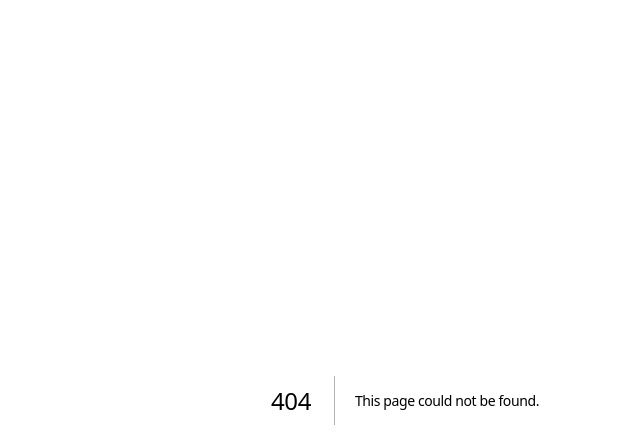
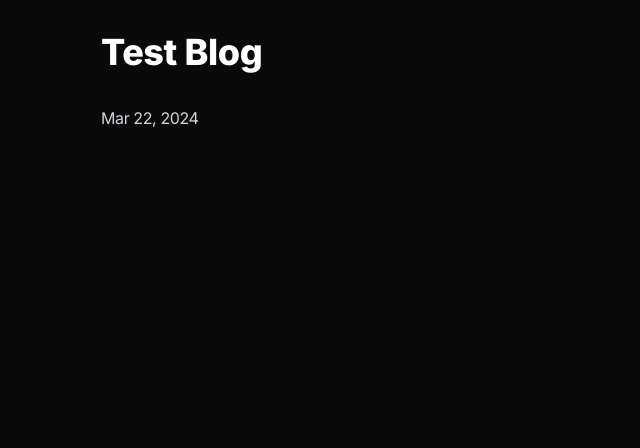
Before and after one commit to leomosley/mosly.dev, a Next.js app: page /blog/test-blog in a window 1280 px wide. Before the commit this address had no page. Shown: the top 448 px of the page, without its empty margins (235-875 px from the left). Built offline with nearby package versions, Linux system fonts and the light colour scheme.

Commit message:
redesigned blog structure - new methods

```diff
--- /dev/null
+++ b/app/blog/[name]/page.tsx
@@ -0,0 +1,20 @@
+import React from 'react';
+import Markdown from 'react-markdown';
+import { getBlogByLocation, getBlogContent } from '@/blogs';
+
+export default function Blog({ params } : { params: { name: string}}) {
+  const blog = getBlogByLocation(params.name);
+  const content = blog && getBlogContent(blog?.filename);
+  return (
+    <main className="prose prose-invert mx-auto p-8 md:max-w-2xl">
+      <article className="prose prose-invert">
+        {blog? (
+          <Markdown>{content}</Markdown>
+        ) : (
+          <p>Content couldn't be loaded</p>
+        )}
+      </article>
+    </main>
+
+  )
+}
--- /dev/null
+++ b/app/blog/page.tsx
@@ -0,0 +1,7 @@
+import React from 'react'
+
+export default function BlogHome() {
+  return (
+    <div></div>
+  )
+}
--- a/app/globals.css
+++ b/app/globals.css
@@ -5,7 +5,7 @@
 @layer base {
   body {
     @apply
-      bg-neutral-900
+      bg-neutral-950
       text-gray-200
       scroll-smooth
       tracking-tight
--- a/app/layout.tsx
+++ b/app/layout.tsx
@@ -5,8 +5,8 @@ import './globals.css'
 const inter = Inter({ subsets: ['latin'] })
 
 export const metadata: Metadata = {
-  title: 'Portfolio | Leo Mosley',
-  description: 'Software Engineering Student',
+  title: 'Portfolio • Leo Mosley',
+  description: 'Software Engineering Student portfolio',
   icons: {
     icon: '/icon.png'
   }
--- a/app/page.tsx
+++ b/app/page.tsx
@@ -1,17 +1,18 @@
 import React from 'react';
-import { Metadata } from 'next'
 
 import Projects from '@/components/Projects';
+import Blogs from '@/components/Blogs';
 
 export default async function Home() {
   return (
-    <main className="flex flex-col justify-center p-4 md:p-10 mx-auto max-w-3xl">
+    <main className="flex flex-col justify-center p-6 mx-auto max-w-2xl">
       <header id="header" className="">
       </header>
       <section id="introduction" className="">
         <p>Lorem ipsum dolor sit amet, consectetur adipiscing elit, sed do eiusmod tempor incididunt ut labore et dolore magna aliqua. Ut enim ad minim veniam, quis nostrud exercitation ullamco laboris nisi ut aliquip ex ea commodo consequat.</p>
       </section>
-      <Projects  />
+      <Projects />
+      <Blogs />
     </main>
   );
 }
--- /dev/null
+++ b/blogs/index.ts
@@ -0,0 +1,37 @@
+import fs from 'fs';
+
+export interface Blog {
+  name: string;
+  filename: string;
+  location: string;
+  date: string;
+}
+
+export const blogs = [
+  { name: "Test Blog", filename: "test-blog.md", location: "test-blog", date: "Mar 20, 2024"},
+] as Blog[];
+
+export function getBlogAt(index: number) {
+  try {
+    return blogs[index];
+  } catch (error) {
+    console.log(error);
+  }
+}
+
+export function getBlogByLocation(location: string) {
+  try {
+    let index = blogs.findIndex(blog => blog.location === location);
+    return getBlogAt(index);
+  } catch (error) {
+    console.log(error);
+  }
+}
+
+export function getBlogContent(filename: string) {
+  try {
+    return fs.readFileSync("./blogs/" + filename).toString();
+  } catch (error) {
+    console.log(error);
+  }
+}
--- /dev/null
+++ b/blogs/test-blog.md
@@ -0,0 +1,2 @@
+# Test Blog
+Mar 22, 2024
--- /dev/null
+++ b/components/Blogs.tsx
@@ -0,0 +1,39 @@
+import clsx from 'clsx';
+import Link from 'next/link';
+import React, { Suspense } from 'react';
+import { blogs } from '@/blogs';
+
+export default function Blogs() {
+  return (
+    <section id="blog" className="w-full space-y-5">
+    <h2 className="text-xl font-bold mt-12">Blog</h2>
+    <div className="flex flex-col space-y-4">
+      <Suspense>
+        {blogs?.slice(0, 4).map((blog, index) => (
+          <div key={index} className="flex">
+            <Link
+              className={clsx(
+                "underline-offset-4 underline decoration-neutral-500",
+                "transition hover:decoration-inherit"
+              )}
+              href={`/blog/${blog.location}`}
+            >{blog.name}
+            </Link>
+            <p className="ml-auto">{blog.date}</p>
+          </div>
+        ))}
+      </Suspense>
+      <div className="flex">
+        <Link
+          className={clsx(
+            "underline-offset-4 underline decoration-neutral-500",
+            "transition hover:decoration-inherit"
+          )}
+          href="/blog"
+        >All posts →
+        </Link>
+      </div>
+    </div>
+  </section>
+  )
+}
--- a/components/Projects.tsx
+++ b/components/Projects.tsx
@@ -2,110 +2,7 @@ import React, { Suspense } from 'react';
 import clsx from 'clsx';
 
 interface Repo {
-  id?: number;
-  node_id?: string;
-  name?: string;
-  full_name?: string;
-  private?: boolean;
-  owner?: {
-    login?: string;
-    id?: number;
-    node_id?: string;
-    avatar_url?: string;
-    gravatar_id?: string;
-    url?: string;
-    html_url?: string;
-    followers_url?: string;
-    following_url?: string;
-    gists_url?: string;
-    starred_url?: string;
-    subscriptions_url?: string;
-    organizations_url?: string;
-    repos_url?: string;
-    events_url?: string;
-    received_events_url?: string;
-    type?: string;
-    site_admin?: boolean;
-  };
-  html_url?: string;
-  description?: string | null;
-  fork?: boolean;
-  url?: string;
-  forks_url?: string;
-  keys_url?: string;
-  collaborators_url?: string;
-  teams_url?: string;
-  hooks_url?: string;
-  issue_events_url?: string;
-  events_url?: string;
-  assignees_url?: string;
-  branches_url?: string;
-  tags_url?: string;
-  blobs_url?: string;
-  git_tags_url?: string;
-  git_refs_url?: string;
-  trees_url?: string;
-  statuses_url?: string;
-  languages_url?: string;
-  stargazers_url?: string;
-  contributors_url?: string;
-  subscribers_url?: string;
-  subscription_url?: string;
-  commits_url?: string;
-  git_commits_url?: string;
-  comments_url?: string;
-  issue_comment_url?: string;
-  contents_url?: string;
-  compare_url?: string;
-  merges_url?: string;
-  archive_url?: string;
-  downloads_url?: string;
-  issues_url?: string;
-  pulls_url?: string;
-  milestones_url?: string;
-  notifications_url?: string;
-  labels_url?: string;
-  releases_url?: string;
-  deployments_url?: string;
-  created_at?: string;
-  updated_at?: string;
-  pushed_at?: string;
-  git_url?: string;
-  ssh_url?: string;
-  clone_url?: string;
-  svn_url?: string;
-  homepage?: string;
-  size?: number;
-  stargazers_count?: number;
-  watchers_count?: number;
-  language?: string;
-  has_issues?: boolean;
-  has_projects?: boolean;
-  has_downloads?: boolean;
-  has_wiki?: boolean;
-  has_pages?: boolean;
-  has_discussions?: boolean;
-  forks_count?: number;
-  mirror_url?: null;
-  archived?: boolean;
-  disabled?: boolean;
-  open_issues_count?: number;
-  license?: {
-    key?: string;
-    name?: string;
-    spdx_id?: string;
-    url?: string;
-    node_id?: string;
-  };
-  allow_forking?: boolean;
-  is_template?: boolean;
-  web_commit_signoff_required?: boolean;
-  topics?: string[];
-  visibility?: string;
-  forks?: number;
-  open_issues?: number;
-  watchers?: number;
-  default_branch?: string;
+  [key: string]: string;
 }
 
 async function getRepos() {
@@ -132,15 +29,15 @@ export default async function Projects() {
   const repos = await getShowcaseRepos();
   return (
     <section id="projects" className="w-full space-y-5">
-      <h2 className="text-xl font-bold glow mt-12">Projects</h2>
-      <div className="grid grid-cols-2 gap-8 md:grid-cols-3">
+      <h2 className="text-xl font-bold mt-12">Projects</h2>
+      <div className="grid grid-cols-2 gap-6 md:grid-cols-3">
         <Suspense >
           {repos?.slice(0, 6).map((repo, index) => (
             <div key={index} className="flex flex-1 flex-col space-y-2">
               <a
                 className={clsx(
                   "underline-offset-4 underline decoration-neutral-500",
-                  "glow transition hover:decoration-inherit"
+                  "transition hover:decoration-inherit"
                 )}
                 target="_blank"
                 href={repo.html_url}
```
